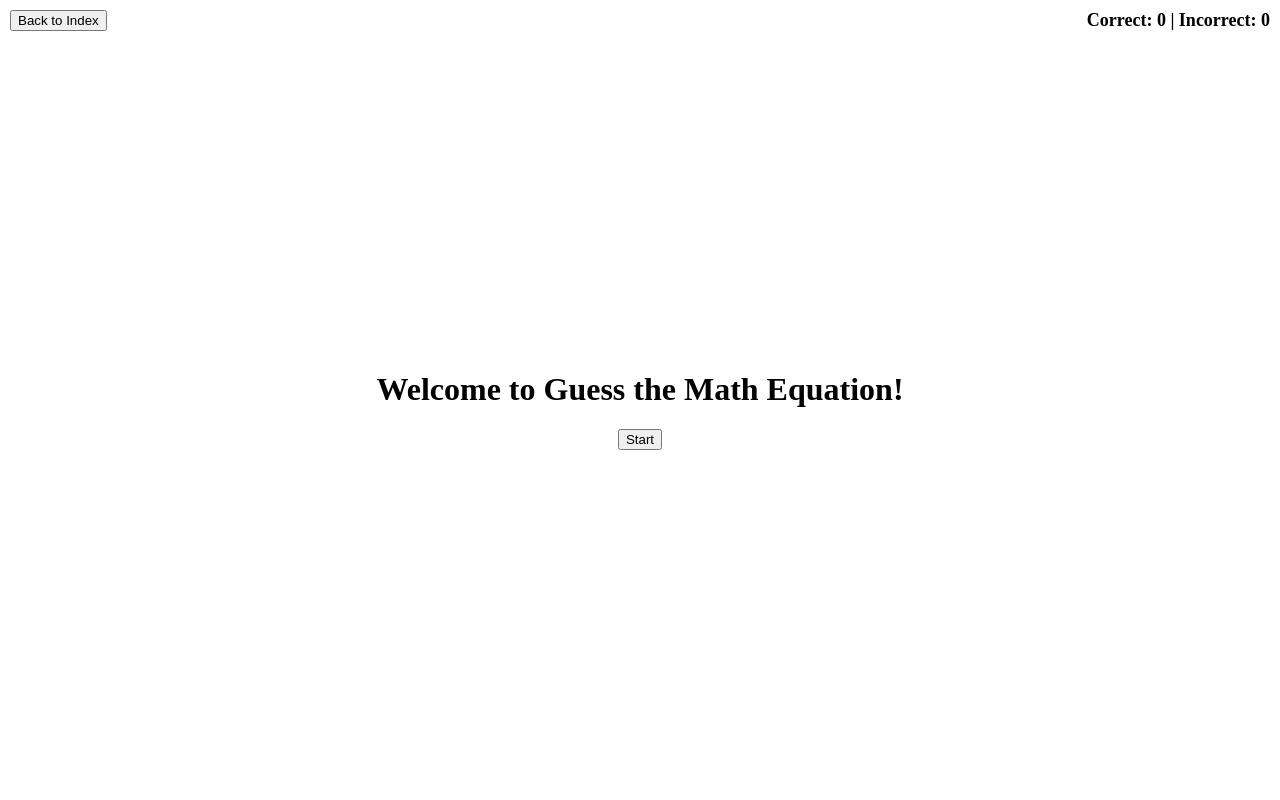
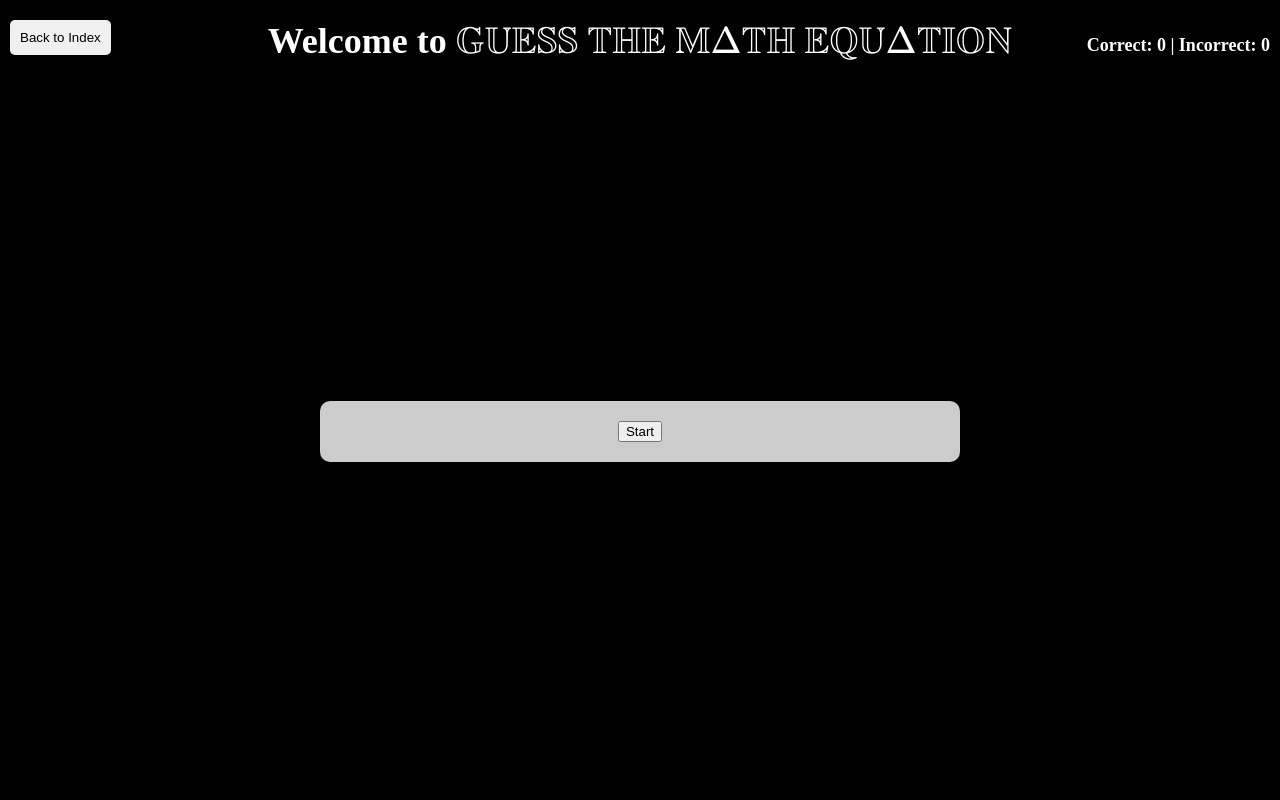
Before and after one commit to CowsCanProgram/CowsCanProgram.github.io, a Flask app: page /math in a window 1280 px wide. Run offline with Flask 3, Linux system fonts and the light colour scheme.

Commit message:
More stuff

```diff
--- a/templates/math.html
+++ b/templates/math.html
@@ -2,35 +2,66 @@
 <html lang="en">
 <head>
     <meta charset="UTF-8">
-    <title>Page 4</title>
+    <title>Math Page</title>
     <style>
         body {
             display: flex;
             flex-direction: column;
             align-items: center;
-            justify-content: center;
+            justify-content: flex-start;
             height: 100vh;
             margin: 0;
             text-align: center;
             position: relative;
+            background-color: black; /* Set the background color to black */
+        }
+        .content {
+            display: flex;
+            flex-direction: column;
+            align-items: center;
+            justify-content: center;
+            width: 100%;
+            height: 100%;
         }
         .container {
             max-width: 600px;
             width: 100%;
+            background-color: rgba(255, 255, 255, 0.8); /* Slightly transparent background for readability */
+            padding: 20px;
+            border-radius: 10px;
+        }
+        .back-button, .submit-button {
+            background-color: #f0f0f0;
+            border: none;
+            padding: 10px;
+            border-radius: 5px;
+            cursor: pointer;
         }
         .back-button {
             position: absolute;
-            top: 10px;
+            margin-top: 20px;
             left: 10px;
+            z-index: 1000; /* Ensure the button is above other elements */
         }
         .status {
             position: absolute;
-            top: 10px;
+            margin-top: 35px;
             right: 10px;
             font-size: 18px;
             font-weight: bold;
+            color: #ffffff;
+            text-shadow: 2px 2px 4px #000000;
+        }
+        .welcome-message {
+            margin-top: 20px;
+            font-size: 36px;
+            font-weight: bold;
+            text-align: center;
+            color: #ffffff;
+            text-shadow: 2px 2px 4px #000000;
         }
         .image-container {
+            margin-top: 20px;
             margin-bottom: 20px;
         }
         .image-container img {
@@ -55,29 +86,31 @@
         .incorrect {
             color: red;
         }
-        .reset-button {
-            margin-top: 20px;
-        }
     </style>
+    <script src="https://polyfill.io/v3/polyfill.min.js?features=es6"></script>
+    <script id="MathJax-script" async src="https://cdn.jsdelivr.net/npm/mathjax@3/es5/tex-mml-chtml.js"></script>
 </head>
 <body>
     <button class="back-button" onclick="location.href='/reset_session'">Back to Index</button>
     <div class="status">
         Correct: {{ correct_count }} | Incorrect: {{ incorrect_count }}
     </div>
+    <div class="welcome-message">
+        Welcome to \(\mathbb{G}\mathbb{U}\mathbb{E}\mathbb{S}\mathbb{S}\) \(\mathbb{T}\mathbb{H}\mathbb{E}\) \(\mathbb{M}\Delta\mathbb{T}\mathbb{H}\) \(\mathbb{E}\mathbb{Q}\mathbb{U}\Delta\mathbb{T}\mathbb{I}\mathbb{O}\mathbb{N}\)
+    </div>
+    <div class="content">
         <div class="container">
-        <h1>Welcome to Guess the Math Equation!</h1>
             {% if image_url %}
                 <div class="image-container">
                     <img src="{{ image_url }}" alt="Math Equation">
                 </div>
-            <form action="/check_answer" method="post">
+                <form action="/check_answer" method="post" autocomplete="off">
                     <div class="text-input">
                         <input type="hidden" name="equation" value="{{ equation }}">
-                    <input type="text" name="user_answer" placeholder="Enter text here">
+                        <input type="text" name="user_answer" placeholder="Enter text here" value="" autocomplete="off">
                     </div>
                     <div class="buttons">
-                    <button type="submit">Submit</button>
+                        <button type="submit" class="submit-button">Submit</button>
                     </div>
                 </form>
             {% else %}
@@ -92,5 +125,6 @@
                 {% endif %}
             </div>
         </div>
+    </div>
 </body>
 </html>
```
Also changed, not shown: static/mathbackground.jpg (added). Lines whose indentation alone changed are shown as unchanged.
